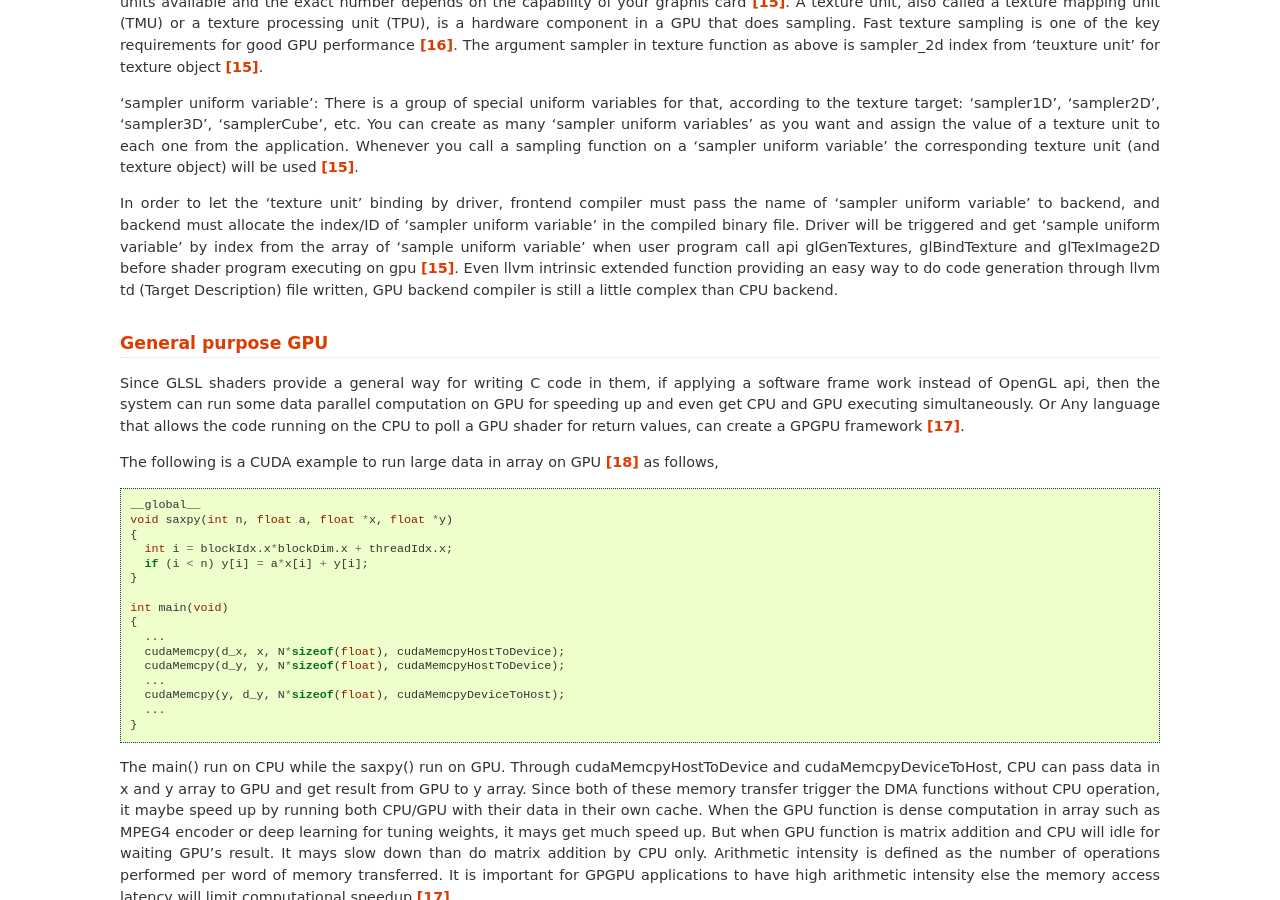
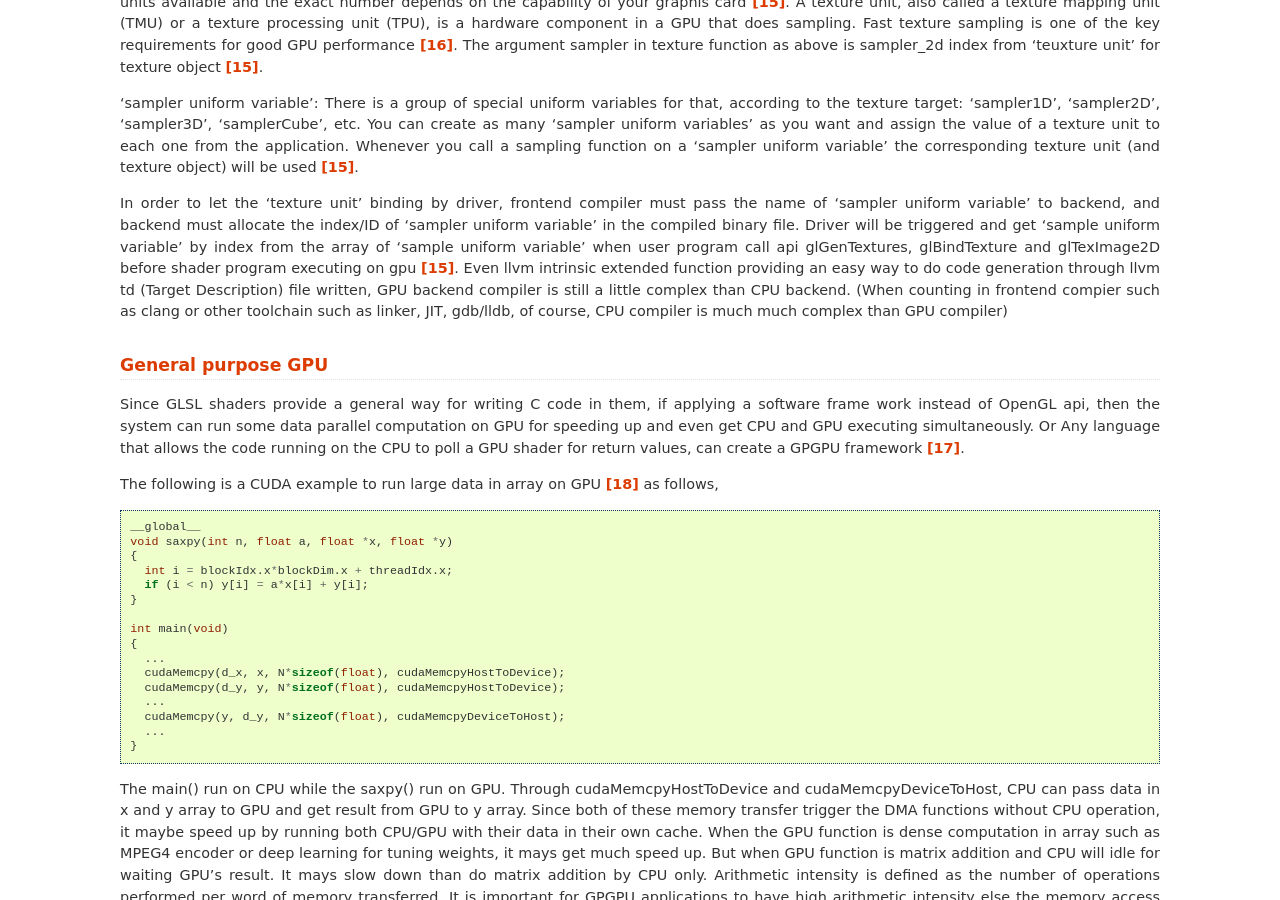
Before and after one commit to Jonathan2251/lbd, a Sphinx documentation site: the page built from source/gpu.rst, in a window 1280 px wide and 900 px high, scrolled down 3580 px. Built offline with Sphinx 7.4.7, drawn with Linux system fonts in a browser that asks for light colours; pages that are not in the unit, such as notebooks, are missing from menus.

Commit message:
add toolchain effort explaining in gpu chapter

```diff
--- a/source/gpu.rst
+++ b/source/gpu.rst
@@ -202,6 +202,9 @@ executing on gpu [#textureobject]_.
 Even llvm intrinsic extended function providing an easy way to do code
 generation through llvm td (Target Description) file written,
 GPU backend compiler is still a little complex than CPU backend.
+(When counting in frontend compier such as clang or other toolchain such
+as linker, JIT, gdb/lldb, of course, CPU compiler is much much complex than
+GPU compiler)
 
 
 General purpose GPU
```
